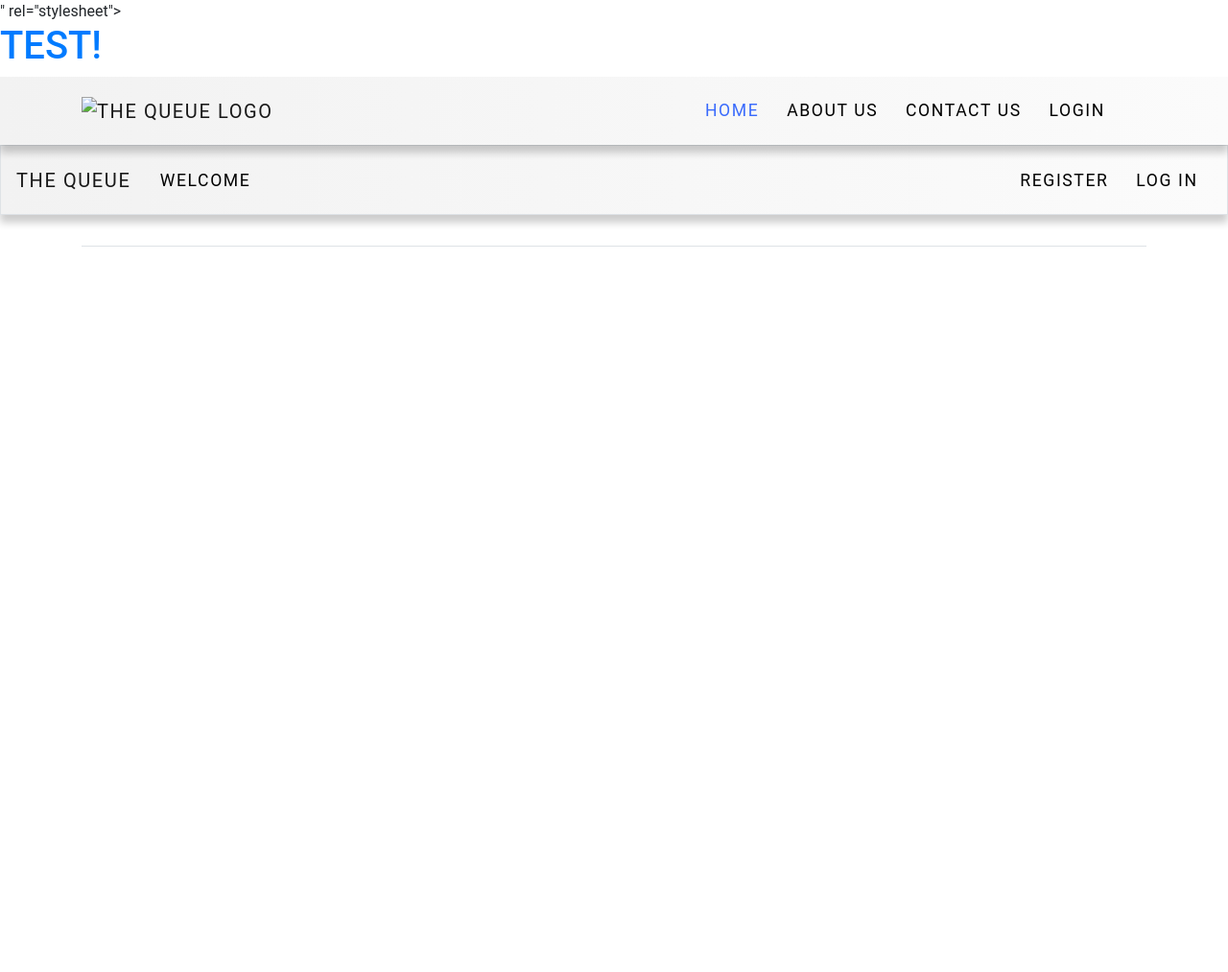
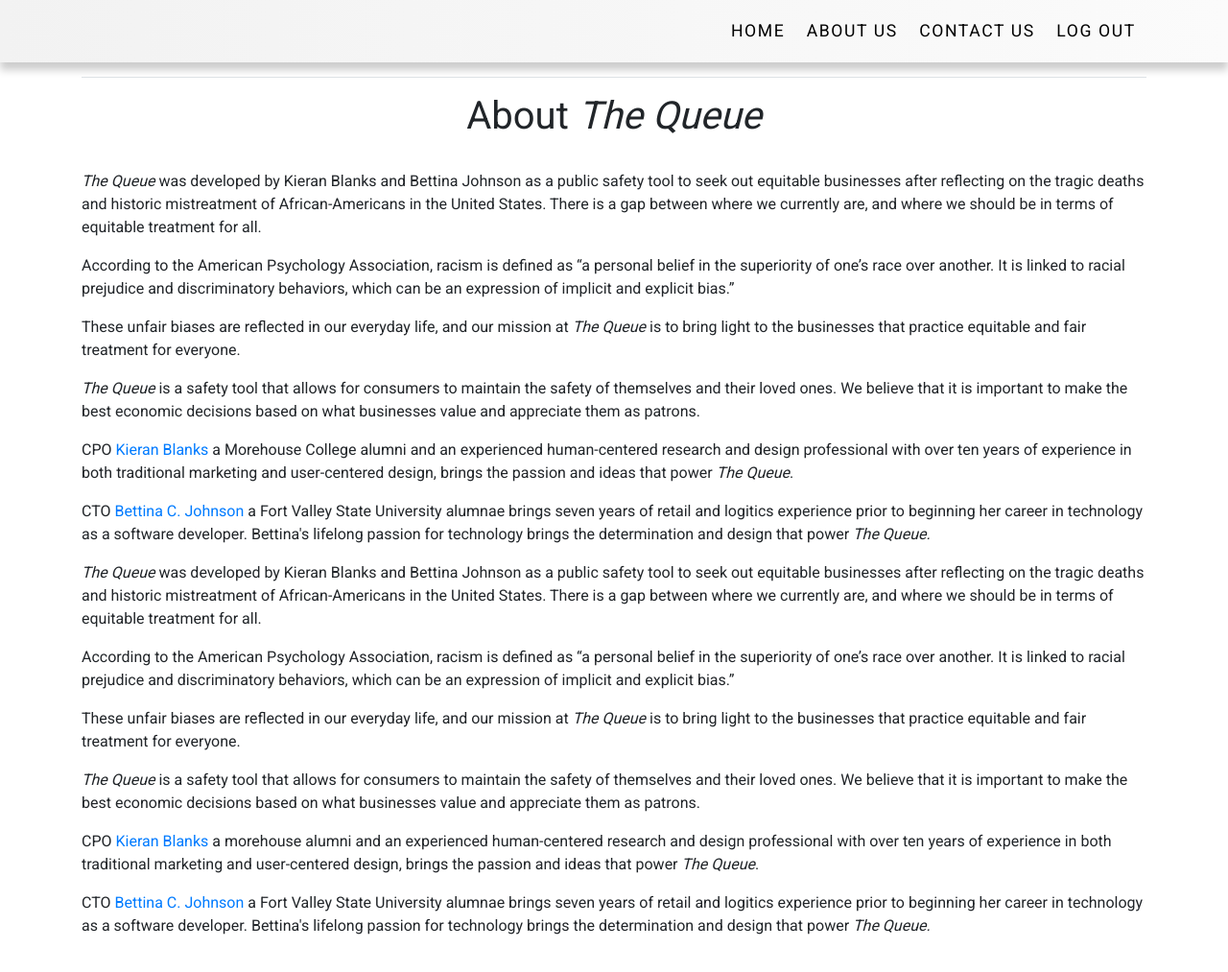
Before and after one commit to kieranblanks/TheQueue, a Django app: page /aboutus/ in a window 1280 px wide. Shown: the top 1013 px of the page at 96% size. Run offline with Django 3.2, Linux system fonts and the light colour scheme; some libraries are stand-ins or nearby versions.

Commit message:
sticky navbar

```diff
--- a/finqueue/views.py
+++ b/finqueue/views.py
@@ -107,3 +107,6 @@
 
 def about(request):
     return render(request, 'aboutus.html')
+
+def contact(request):
+    return render(request, 'contactus.html')
--- a/queuesite/urls.py
+++ b/queuesite/urls.py
@@ -30,4 +30,5 @@
     path('rank/edit/<int:pk>/', v.rank_edit, name='Edit_Rank'),
     #path('recommendation/', fq.recommendation, name='recommendations'),
     path('aboutus/', fq.about, name='aboutus'),
+     path('contactus/', fq.contact, name='contactus')
 ]
--- a/static/css/styles.css
+++ b/static/css/styles.css
@@ -1,16 +1,42 @@
 /*-- Reset --*/
-html, body {
+html, body, .view {
     overflow-x: hidden;
     height: 100%;
     width: 100%;
     font-family: 'Roboto', sans-serif;
+    scroll-behavior: smooth;
     /* font-size: large; */
   }
 
+  /*============= ABOUT US PAGE =============*/
+  /* h3.resourceheading {
+    text-transform: lowercase;
+  } */
+
+  ul.resourcelist {
+    list-style-type: none;
+  }
+
+  li.results {
+    list-style-type: none;
+    padding-left: 10px;
+  }
+
+  /* .headingimage {
+    background-image: url(happy-people.jpg);
+  } */
+  /*============= RECOMMENDATION PAGE =============*/
+  /* .recommend {
+    background-image: url(images/happy-people.jpg);
+  } */
+
+
+
   /*============= NAVIGATION =============*/
   .navbar-brand img {
-    height: 2.8rem;
+    width: 50%;
   }
+
   .navbar {
     background: linear-gradient(to right, #f2f2f2, #FBFBFB);
     font-size: 1.1rem;
@@ -20,12 +46,13 @@
   }
 
   .nav-item {
-    padding: .4rem;
+    padding: .2rem;
   }
 
   .nav-link {
      color: black!important;
   }
+
   .nav-link.active,
   .nav-link:hover {
     color: #396AFC!important;
@@ -48,6 +75,20 @@
     height: 6px;
     margin-right: 4px;
     margin-left: 4px;
+  }
+
+ /*-- Page Content --*/
+  #content {
+    position: fixed;
+    top: 20%;
+    left: 30%;
+    justify-content: center;
+
+  }
+
+  .headingimage {
+   display: block;
+   text-align: center;
   }
 
   /*-- Carousel Content --*/
--- a/templates/aboutus.html
+++ b/templates/aboutus.html
@@ -1,10 +1,12 @@
 {% extends "base.html" %}
 {% load bootstrap4 %}
 
+{% block content %}
 <div class="about-area" id="about"></div>
-<p> This is stuff in the about area </p>
+<!-- <p> This is stuff in the about area </p> -->
 <div class="text-part">
-  <h1 class="sectionabout"> About <i>The Queue</i></h1>
+  <h1 class="sectionabout"> <center>About <i>The Queue</i></h1></center>
+  <br>
   <p><i>The Queue</i> was developed by Kieran Blanks and Bettina Johnson as a public safety tool to seek out equitable businesses after reflecting on the tragic deaths and historic mistreatment of African-Americans in the United States. There is a gap between where we currently are, and where we should be in terms of equitable treatment for all.</p>
 
   <p>According to the American Psychology Association, racism is defined as “a personal belief in the superiority of one’s race over another. It is linked to racial prejudice and discriminatory behaviors, which can be an expression of implicit and explicit bias.” </p>
@@ -14,4 +16,20 @@
   <p><i>The Queue</i> is a safety tool that allows for consumers to maintain the safety of themselves and their loved ones. We believe that it is important to make the best economic decisions based on what businesses value and appreciate them as patrons.</p>
 
 
-  <p>CPO Kieran Blanks, an experienced human-centered research and design professional with over ten years of experience in both traditional marketing and user-centered design, brings the passion and ideas that power <i>The Queue</i>.</p>
+  <p>CPO <a href="https://www.linkedin.com/in/kieranblanks/">Kieran Blanks</a> a Morehouse  College alumni and an experienced human-centered research and design professional with over ten years of experience in both traditional marketing and user-centered design, brings the passion and ideas that power <i>The Queue</i>.</p>
+
+  <p>CTO <a href="https://www.linkedin.com/in/bettina-johnson/"">Bettina C. Johnson</a> a Fort Valley State University alumnae brings seven years of retail and logitics experience prior to beginning her career in technology as a software developer. Bettina's lifelong passion for technology brings the determination and design that power <i>The Queue.</i></p>
+
+  <p> <p><i>The Queue</i> was developed by Kieran Blanks and Bettina Johnson as a public safety tool to seek out equitable businesses after reflecting on the tragic deaths and historic mistreatment of African-Americans in the United States. There is a gap between where we currently are, and where we should be in terms of equitable treatment for all.</p>
+
+  <p>According to the American Psychology Association, racism is defined as “a personal belief in the superiority of one’s race over another. It is linked to racial prejudice and discriminatory behaviors, which can be an expression of implicit and explicit bias.” </p>
+
+  <p>These unfair biases are reflected in our everyday life, and our mission at <i>The Queue</i> is to bring light to the businesses that practice equitable and fair treatment for everyone.</p>
+
+  <p><i>The Queue</i> is a safety tool that allows for consumers to maintain the safety of themselves and their loved ones. We believe that it is important to make the best economic decisions based on what businesses value and appreciate them as patrons.</p>
+
+
+  <p>CPO <a href="https://www.linkedin.com/in/kieranblanks/">Kieran Blanks</a> a morehouse alumni and an experienced human-centered research and design professional with over ten years of experience in both traditional marketing and user-centered design, brings the passion and ideas that power <i>The Queue</i>.</p>
+
+  <p>CTO <a href="https://www.linkedin.com/in/bettina-johnson/"">Bettina C. Johnson</a> a Fort Valley State University alumnae brings seven years of retail and logitics experience prior to beginning her career in technology as a software developer. Bettina's lifelong passion for technology brings the determination and design that power <i>The Queue.</i></p></p>
+{% endblock %}
--- a/templates/base.html
+++ b/templates/base.html
@@ -19,87 +19,45 @@
     <!-- Fontawesome -->
     <!-- <link rel="stylesheet" href="https://pro.fontawesome.com/releases/v5.10.0/css/all.css" integrity="sha384-AYmEC3Yw5cVb3ZcuHtOA93w35dYTsvhLPVnYs9eStHfGJvOvKxVfELGroGkvsg+p" crossorigin="anonymous"/> -->
     <!-- Google Fonts -->
-    <link href="<link href="https://fonts.googleapis.com/css2?family=Roboto:wght@100;300;400&display=swap" rel="stylesheet">" rel="stylesheet">
+    <link href="https://fonts.googleapis.com/css2?family=Roboto:wght@100;300;400&display=swap" rel="stylesheet">"
   </head>
+  <body data-spy="scroll" data-target=".navbar">
+  <header>
+        <!-- Navigation -->
 
-<header>
-<body>
-  <div id="navigation-sticky">
-		<h1 class="text-uppercase text-primary">Test!</h1>
-		<!-- Navigation -->
-	<nav class="navbar bg-light navbar-light navbar-expand-lg sticky-top">
+        <nav class="navbar fixed-top bg-light navbar-light navbar-expand-lg scrolling-navbar">
           <div class="container">
-			<a href="index.html" class="navbar-brand"><img src"" alt="The Queue Logo"></a>
-
-			<button class="navbar-toggler" type="button" data-toggle="collapse" data-target="#navbarResponsive">
+            <!-- <div class="navbar-brand img"><img src="{% static 'images/TheQueue_Logo.png' %}" alt="The Queue Logo"></div>  -->
+            <button class="navbar-toggler" type="button" data-toggle="collapse" data-target="Sticky-nav">
               <span class="navbar-toggler-icon"></span>
             </button>
-			<div class="collapse navbar-collapse" id="navbarResponsive">
+            <div class="collapse navbar-collapse" id="Sticky-nav">
               <ul class="navbar-nav ml-auto">
-					<li class="nav-item"><a href="index.html" class="nav-link active">Home</a></li>
-					<li class="nav-item"><a href="aboutus.html" class="nav-link">About Us</a></li>
-					<li class="nav-item"><a href="contactus.html" class="nav-link">Contact Us</a></li>
-					<li class="nav-item"><a href="" class="nav-link">Login</a></li>
-					<li class="nav-item"><a href="" class="nav-link"></a></li>
+                <li class="nav-item"><a href="{% url 'Home' %}" class="nav-link">Home</a></li>
+                <li class="nav-item"><a href="{% url 'aboutus' %}" class="nav-link">About Us</a></li>
+                <li class="nav-item"><a href="{% url 'contactus' %}" class="nav-link">Contact Us</a></li>
+                {% if user.is_authenticated %}
+                <li class="nav-item"><p class="nav-link"> Hello, {{ user.username }}!</p></li>
+                {% endif %}
+                <li class="nav-item"><a href="{% url 'auth_logout' %}" class="nav-link">Log Out</a></li>
               </ul>
 
             </div>
           </div>
         </nav>
-<!-- this is the previous navbar -->
-
- <nav class="navbar navbar-expand-md navbar-light bg-light mb-4 border">
-    <a class="navbar-brand" href="#"> The Queue</a>
-
-    <button class="navbar-toggler" type="button" data-toggle="collapse"
-      data-target="#navbarCollapse" aria-controls="navbarCollapse"
-      aria-expanded="false" aria-label="Toggle navigation">
-      <span class="navbar-toggler-icon"></span>
-    </button>
-
-
-
-    <div class="collapse navbar-collapse" id="navbarCollapse">
-      <ul class="navbar-nav mr-auto">
-        <li class="nav-item">
-          <a class="nav-link" href="{% url 'Home' %}">Welcome</a>
-        </li>
-      </ul>
-        <ul class="navbar-nav ml-auto">
-          {% if user.is_authenticated %}
-            <li class="nav-item">
-              <span class="nav-bar-text"> Hello, {{ user.username }}.</span>
-            </li>
-            <li class="nav-item">
-              <a class="nav-link" href="{% url 'auth_logout' %}?">Logout </a>
-            </li>
-            {% else %}
-              <li class="nav-item">
-                <a class="nav-link" href="{% url 'registration_register' %}?next=/detail">Register</a>
-              </li>
-              <li class="nav-item">
-                <a class="nav-link" href="{% url 'auth_login' %}">Log in</a>
-              </li>
-          {% endif %}
-        </ul>
+        <div class="view">
         </div>
- </nav>
-</body>
   </header>
-
-<main role="main" class="container">
+    <!-- <main class="py-5" role="main" class="container" id="scroll"> -->
+    <main class="py-5" class="container" id="scroll">
+      <div class="container">
         <div class="pb-2 mb-2 border-bottom">
           {% block page_header %} {% endblock page_header %}
         </div>
         <div>
-    {% block content %}{% endblock content %}
+          <p align="justify">{% block content %}{% endblock content %}</p>
+        </div>
       </div>
     </main>
-
-
-
-
-
-
-
+</body>
 </html>
--- a/templates/user_rank.html
+++ b/templates/user_rank.html
@@ -1,10 +1,13 @@
 {% extends 'base.html' %}
 
 {% block content %}
+<br>
+<h5>Enter your rank in order of importance for each category on a scale from 1-5.</h5>
 <form action="" method="post">
     {% csrf_token %}
        {{ form.as_p }}
-   <input type="submit" class="button" value='Submit'>
+   <!-- <input type="submit" class="button" value='Submit'> -->
+   <input class="btn btn-primary" type="submit" value="Submit">
 </form>
 
 {% endblock %}
```
Also changed, not shown: templates/contactus.html (+30 -0 lines), templates/recommendations.html (+41 -8 lines), templates/user_detail.html (+7 -2 lines), db.sqlite3, static/images/TheQueue_Logo.png (added), static/images/happy-people.jpg (added), templates/Company/contactus.html (deleted). Lines whose indentation alone changed are shown as unchanged.
